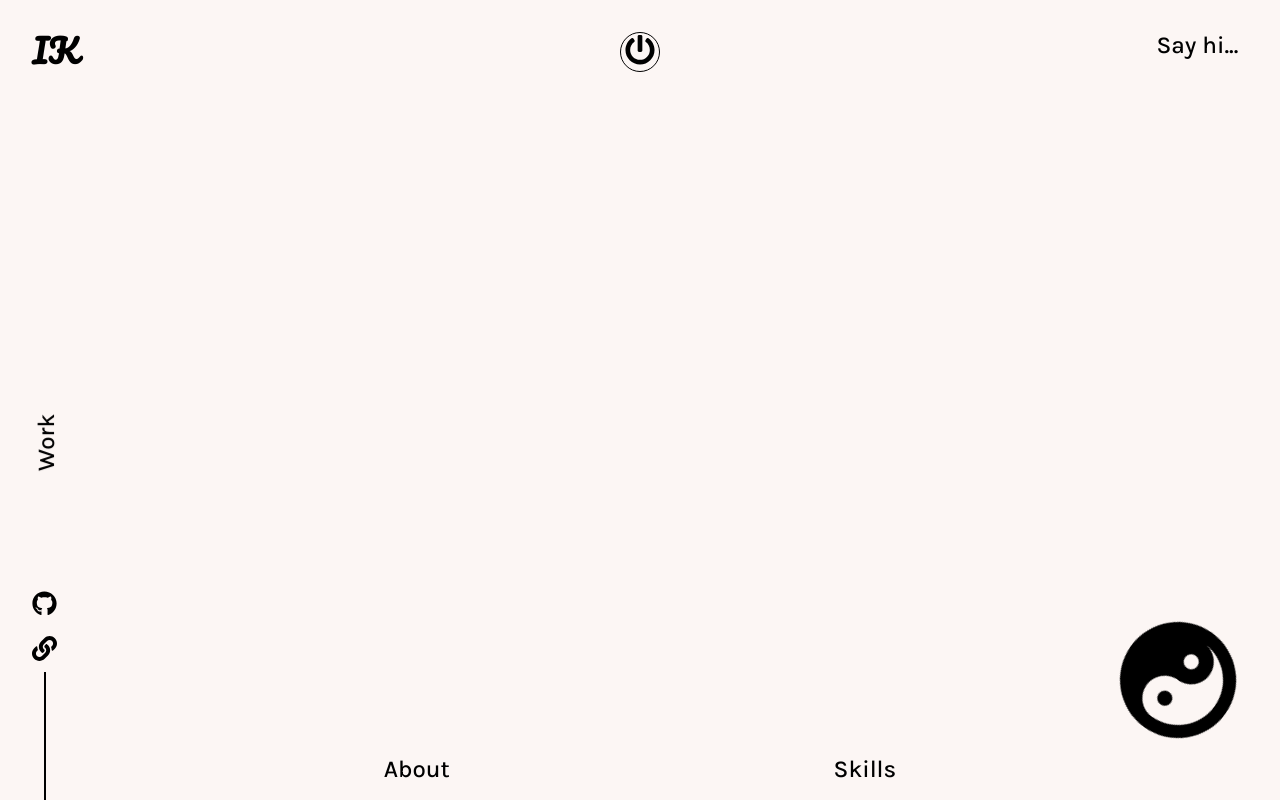
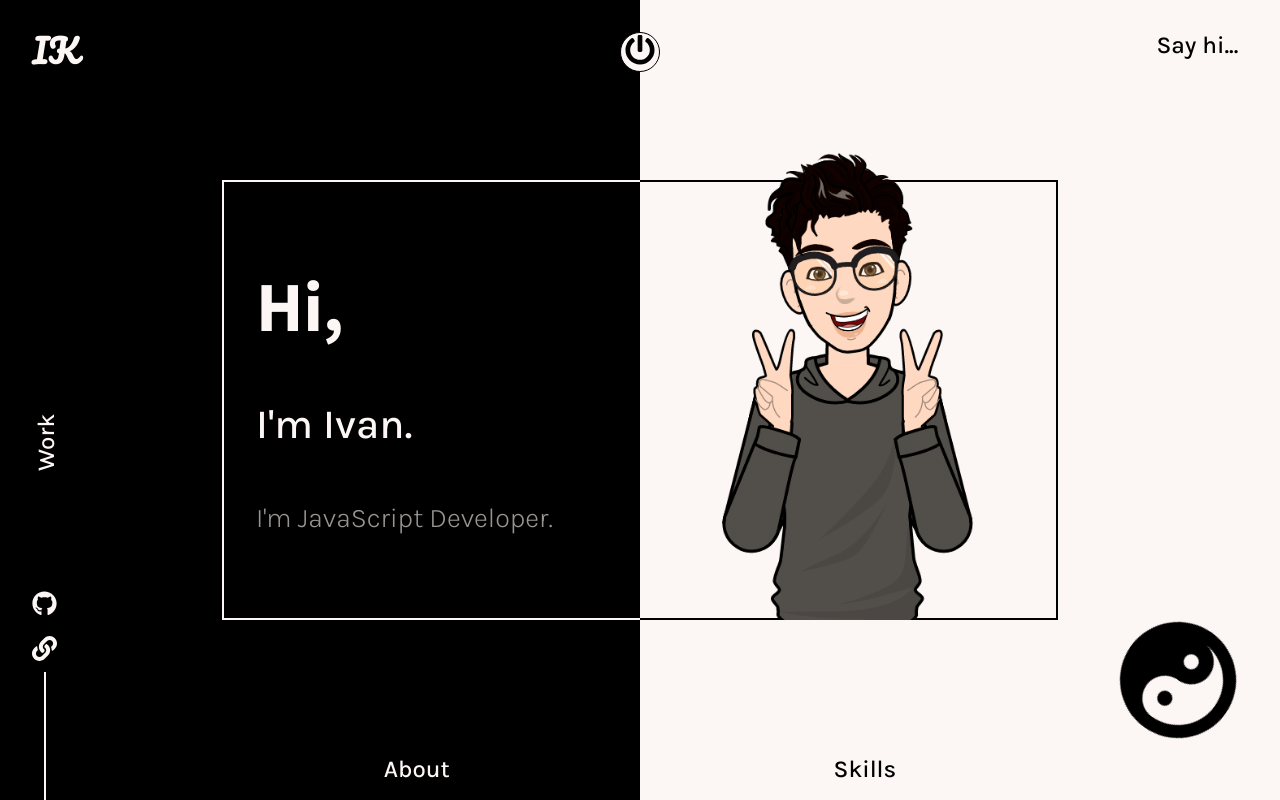
Before and after one commit to ivankraev/pfp, a React (Create React App) app: page / in a window 1280 px wide. Both pictures are taken after a click on the button "click here". Built offline with nearby package versions, Linux system fonts and the light colour scheme.

Commit message:
added framer-motion library

```diff
--- a/src/components/HomePage/HomePage.jsx
+++ b/src/components/HomePage/HomePage.jsx
@@ -1,10 +1,11 @@
 import React, { useState } from "react";
 import { Link } from "react-router-dom";
 import styled, { keyframes } from "styled-components";
+import { YingYang } from "../SVG/YingYang";
 import HomeButton from "../helpers/HomeButton";
 import LogoComponents from "../helpers/LogoComponents";
 import SocialIcons from "../helpers/SocialIcons";
-import { YingYang } from "../SVG/YingYang";
+import Intro from "../Intro/Intro";
 
 const rotate = keyframes`
 from{
@@ -45,7 +46,7 @@ const Contact = styled(Link)`
 `;
 
 const Work = styled(Link)`
-  color: ${(props) => props.theme.text};
+  color: ${(props) => (props.open ? props.theme.body : props.theme.text)};
   position: absolute;
   top: 50%;
   transform: rotate(-90deg) translate(-50%, -50%);
@@ -54,7 +55,7 @@ const Work = styled(Link)`
 `;
 
 const About = styled(Link)`
-  color: ${(props) => props.theme.text};
+  color: ${(props) => (props.open ? props.theme.body : props.theme.text)};
   text-decoration: none;
   z-index: 1;
 `;
@@ -72,6 +73,18 @@ const BottomBar = styled.div`
   width: 100%;
   display: flex;
   justify-content: space-evenly;
+`;
+
+const DarkScreen = styled.div`
+  position: absolute;
+  top: 0;
+  background-color: black;
+  bottom: 0;
+  right: 50%;
+  width: ${(props) => (props.open ? "50%" : 0)};
+  height: ${(props) => (props.open ? "100%" : 0)};
+  z-index: 1;
+  transition: height 0.5s ease, width 1s ease 0.5s;
 `;
 
 const Center = styled.button`
@@ -111,8 +124,9 @@ const HomePage = () => {
     <MainContainer>
       <Container>
         <HomeButton />
-        <LogoComponents />
-        <SocialIcons />
+        <LogoComponents theme={open ? "dark" : "light"} />
+        <SocialIcons theme={open ? "dark" : "light"} />
+        <DarkScreen open={open} />
         <Center open={open}>
           <YingYang
             width={open ? 120 : 200}
@@ -129,11 +143,11 @@ const HomePage = () => {
         >
           <h2>Say hi...</h2>
         </Contact>
-        <Work to="/work">
+        <Work to="/work" open={open}>
           <h2>Work</h2>
         </Work>
         <BottomBar>
-          <About to="/about">
+          <About to="/about" open={open}>
             <h2>About</h2>
           </About>
           <Skills to="/skills">
@@ -141,6 +155,7 @@ const HomePage = () => {
           </Skills>
         </BottomBar>
       </Container>
+      {open && <Intro open={open} />}
     </MainContainer>
   );
 };
--- /dev/null
+++ b/src/components/Intro/Intro.jsx
@@ -0,0 +1,88 @@
+import React from "react";
+import styled from "styled-components";
+import { motion } from "framer-motion";
+import pic from "../../assets/Images/profile-img.png";
+
+const Box = styled(motion.div)`
+  position: absolute;
+  left: 50%;
+  top: 50%;
+  transform: translate(-50%, -50%);
+  width: 65vw;
+  height: 55vh;
+  display: flex;
+  background: linear-gradient(
+        to right,
+        ${(props) => props.theme.body} 50%,
+        ${(props) => props.theme.text} 50%
+      )
+      bottom,
+    linear-gradient(
+        to right,
+        ${(props) => props.theme.body} 50%,
+        ${(props) => props.theme.text} 50%
+      )
+      top;
+  background-repeat: no-repeat;
+  background-size: 100% 2px;
+  border-left: 2px solid ${(props) => props.theme.body};
+  border-right: 2px solid ${(props) => props.theme.text};
+  z-index: 1;
+`;
+const SubBox = styled.div`
+  width: 50%;
+  position: relative;
+  display: flex;
+  .pic {
+    position: absolute;
+    bottom: 0;
+    left: 50%;
+    transform: translate(-50%, 0%);
+    width: 100%;
+    height: auto;
+  }
+`;
+
+const Text = styled.div`
+  font-size: calc(1em + 1.5vw);
+  color: ${(props) => props.theme.body};
+  padding: 2rem;
+  cursor: pointer;
+  display: flex;
+  flex-direction: column;
+  justify-content: space-evenly;
+  & > *:last-child {
+    color: ${(props) => `rgba(${props.theme.bodyRgba},0.6)`};
+    font-size: calc(0.5rem + 1.5vw);
+    font-weight: 300;
+  }
+`;
+
+const Intro = () => {
+  return (
+    <Box
+      initial={{ height: 0 }}
+      animate={{ height: "55vh" }}
+      transition={{ type: "spring", duration: 2, delay: 0.5 }}
+    >
+      <SubBox>
+        <Text>
+          <h1>Hi,</h1>
+          <h3>I'm Ivan.</h3>
+          <h6>I'm JavaScript Developer.</h6>
+        </Text>
+      </SubBox>
+      <SubBox>
+        <motion.div
+          initial={{ opacity: 0 }}
+          animate={{ opacity: 1 }}
+          transition={{ duration: 1, delay: 1 }}
+        >
+          <img className="pic" src={pic} alt="Profile Pic" />
+        </motion.div>
+      </SubBox>
+    </Box>
+  );
+};
+
+export default Intro;
--- a/src/components/helpers/LogoComponents.jsx
+++ b/src/components/helpers/LogoComponents.jsx
@@ -1,9 +1,11 @@
 import React from "react";
 import styled from "styled-components";
+import { darkTheme } from "../Themes";
 
 const Logo = styled.h1`
   display: inline-block;
-  color: ${(props) => props.theme.text};
+  color: ${(props) =>
+    props.color === "dark" ? darkTheme.text : darkTheme.body};
   font-family: "Pacifico", cursive;
   position: fixed;
   left: 2rem;
@@ -11,8 +13,8 @@ const Logo = styled.h1`
   z-index: 3;
 `;
 
-const LogoComponents = () => {
-  return <Logo>IK</Logo>;
+const LogoComponents = (props) => {
+  return <Logo color={props.theme}>IK</Logo>;
 };
 
 export default LogoComponents;
--- a/src/components/helpers/SocialIcons.jsx
+++ b/src/components/helpers/SocialIcons.jsx
@@ -3,6 +3,7 @@ import { Link, NavLink } from "react-router-dom";
 import styled from "styled-components";
 import { GitHub } from "../SVG/GitHub";
 import { LinkedIn } from "../SVG/LinkedIn";
+import { darkTheme } from "../Themes";
 
 const Icons = styled.div`
   display: flex;
@@ -21,23 +22,32 @@ const Icons = styled.div`
 const Line = styled.span`
   width: 2px;
   height: 8rem;
-  background-color: ${(props) => props.theme.text};
+  background-color: ${(props) =>
+    props.color === "dark" ? darkTheme.text : darkTheme.body};
 `;
 
-const SocialIcons = () => {
+const SocialIcons = (props) => {
   return (
     <Icons>
       <div>
         <Link style={{ color: "inherit" }} to="/">
-          <GitHub width={25} height={25} fill="currentColor"></GitHub>
+          <GitHub
+            width={25}
+            height={25}
+            fill={props.theme === "dark" ? darkTheme.text : darkTheme.body}
+          ></GitHub>
         </Link>
       </div>
       <div>
         <NavLink style={{ color: "inherit" }} to="/">
-          <LinkedIn width={25} height={25} fill="currentColor"></LinkedIn>
+          <LinkedIn
+            width={25}
+            height={25}
+            fill={props.theme === "dark" ? darkTheme.text : darkTheme.body}
+          ></LinkedIn>
         </NavLink>
       </div>
-      <Line />
+      <Line color={props.theme} />
     </Icons>
   );
 };
```
